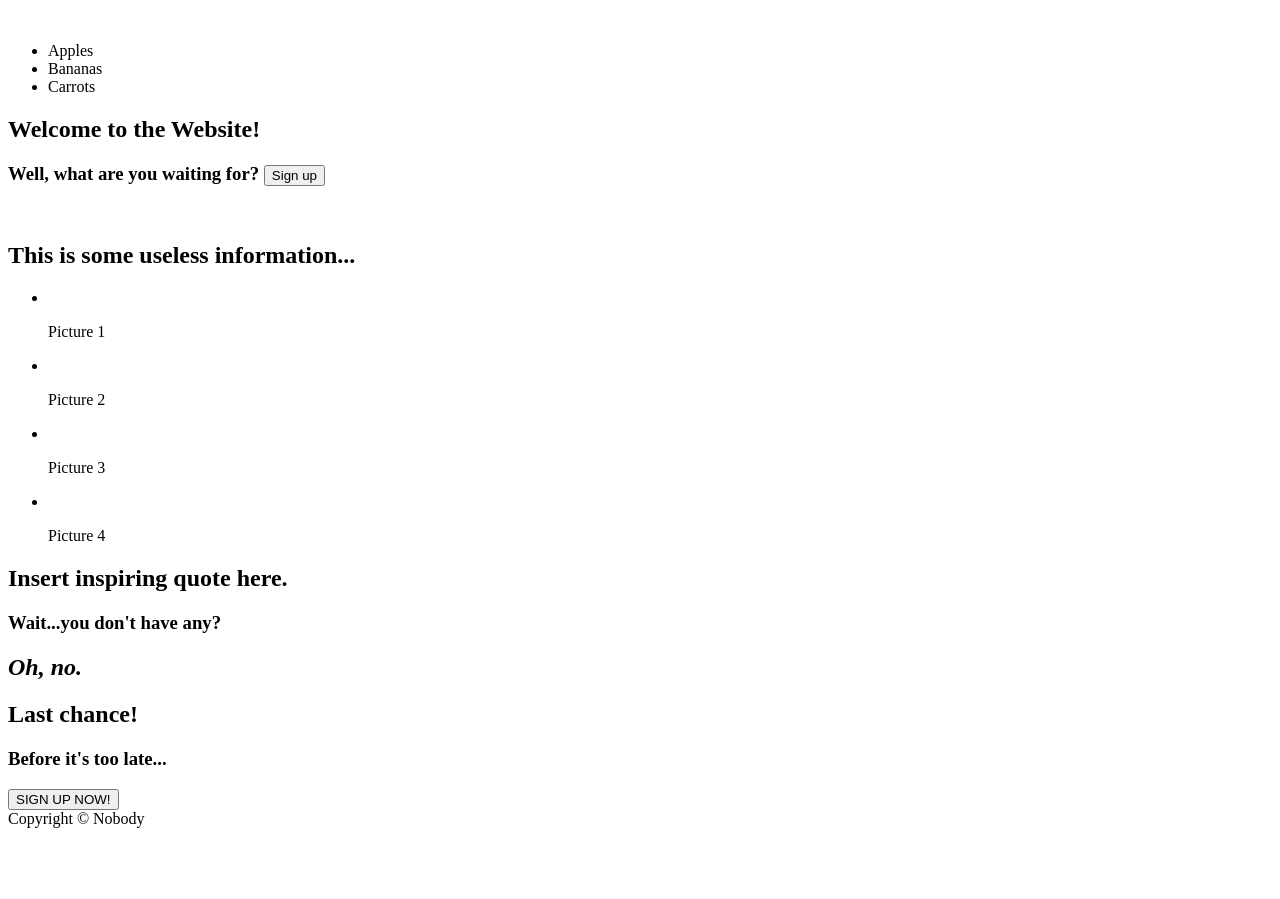
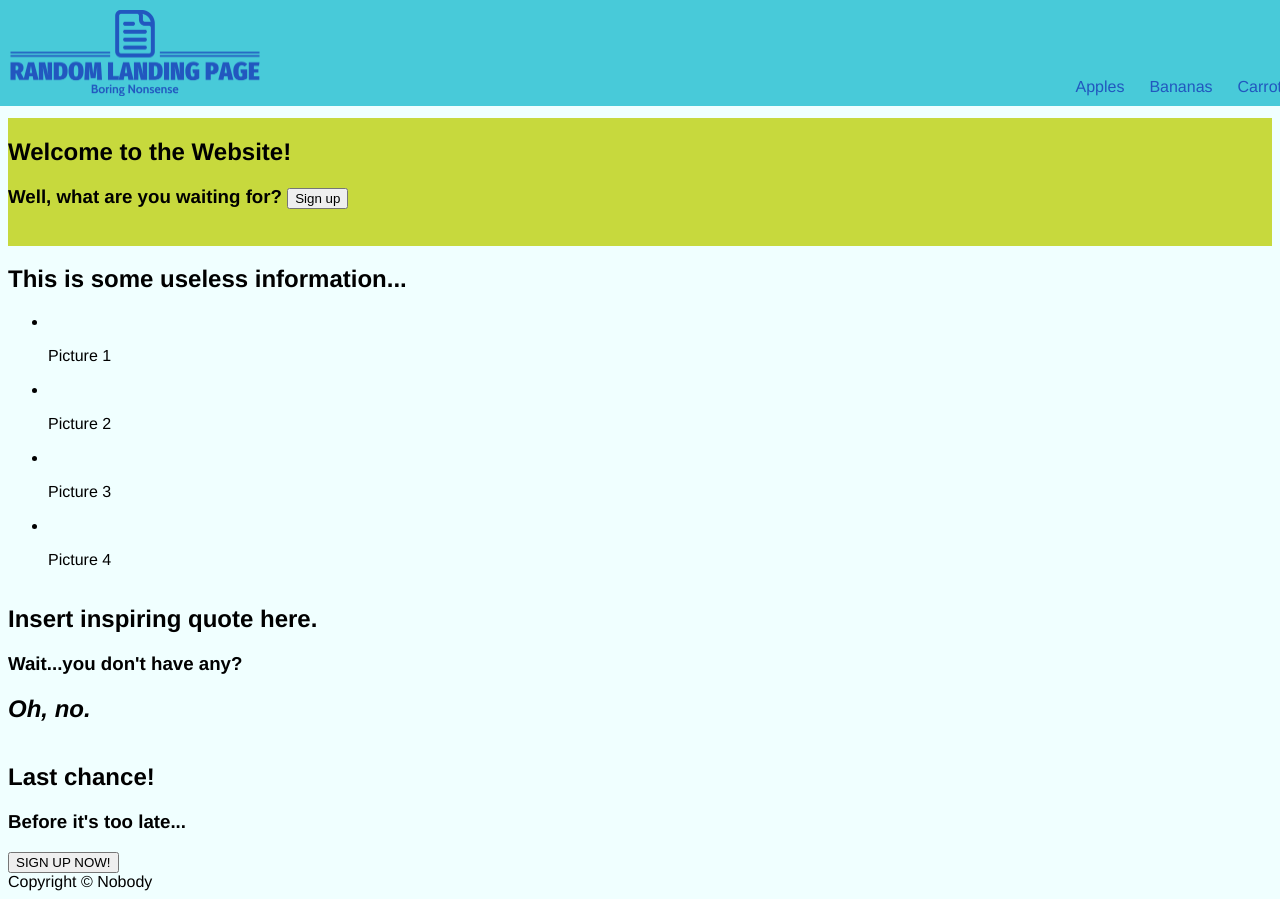
Before and after one commit to cassxw/landing-page-website, a plain HTML site: page index.html in a window 1280 px wide. Before the commit the page ends 836 px from the top, so only its background shows below. Drawn offline with Linux system fonts and the light colour scheme.

Commit message:
Added logo file, and finished template - but, having some overflow issues with the header-links.

```diff
--- a/index.html
+++ b/index.html
@@ -6,13 +6,13 @@
     <meta charset="UTF-8">
     <meta name="viewport" content="width=device-width, initial-scale=1.0">
     <title>Landing Page</title>
-    <link rel="stylesheet" href="styles.css">
+    <link rel="stylesheet" href="style.css">
 </head>
 
 <body>
 
     <header>
-        <img id="logo">
+        <img id="logo" src="logo.png" alt="Random Landing Page Logo">
 
         <ul id="header-links">
             <li><a>Apples</a></li>
@@ -21,7 +21,7 @@
         </ul>
     </header>
 
-    <section>
+    <section id="first">
         <div class="left">
             <h1>Welcome to the Website!</h1>
             <h3>Well, what are you waiting for?</3>
--- a/style.css
+++ b/style.css
@@ -1,3 +1,45 @@
-* {
-    font-family: system-ui, -apple-system, BlinkMacSystemFont, 'Segoe UI', Roboto, Oxygen, Ubuntu, Cantarell, 'Open Sans', 'Helvetica Neue', sans-serif;
+body {
+    font-family:'Franklin Gothic Medium', 'Arial Narrow', Arial, sans-serif;
+    background-color: azure;
+
+    display: flex;
+    flex-direction: column;
 }
+
+header {
+    background-color: #48CAD9;
+
+    width: 100%;
+    padding: 10px;
+
+    position: fixed;
+    top: 0;
+    left: 0;
+
+    display: flex;
+    justify-content: space-between;
+}
+
+#logo {
+    width: 250px;
+    height: auto;
+}
+
+#header-links {
+    list-style: none;
+    color: #2257bf;
+
+    margin: 0px;
+    padding: 0px;
+
+    display: flex;
+    align-items: end;
+    justify-content: space-between;
+    gap: 25px;
+}
+
+#first {
+    background-color: #C7D93D;
+
+    margin-top: 110px;
+}
```
Also changed, not shown: logo.png (added).
